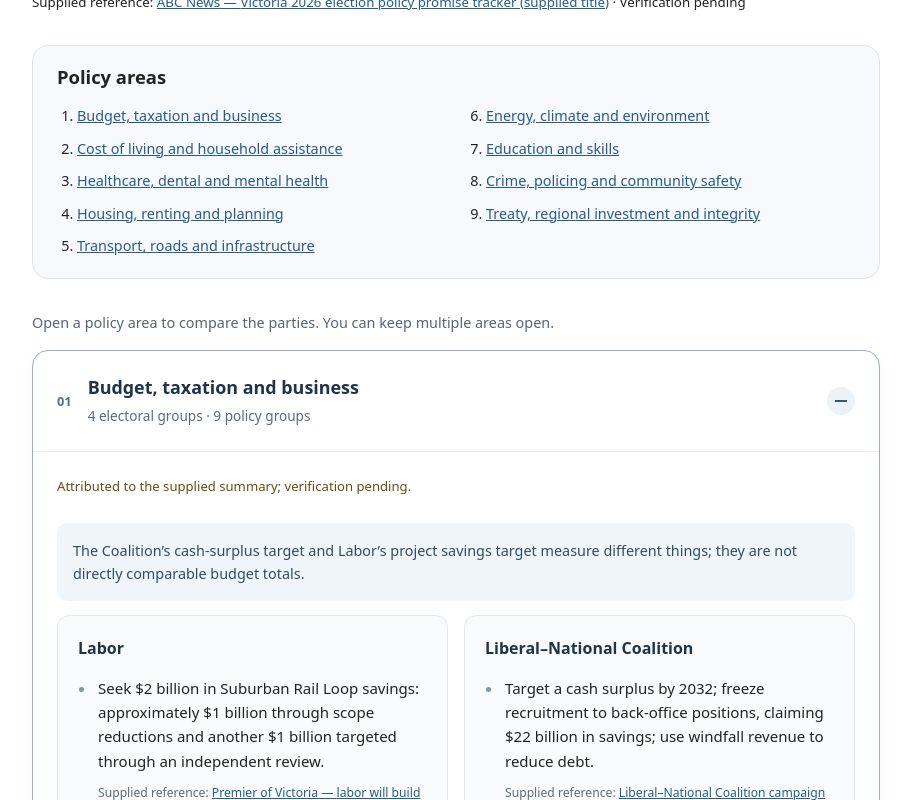
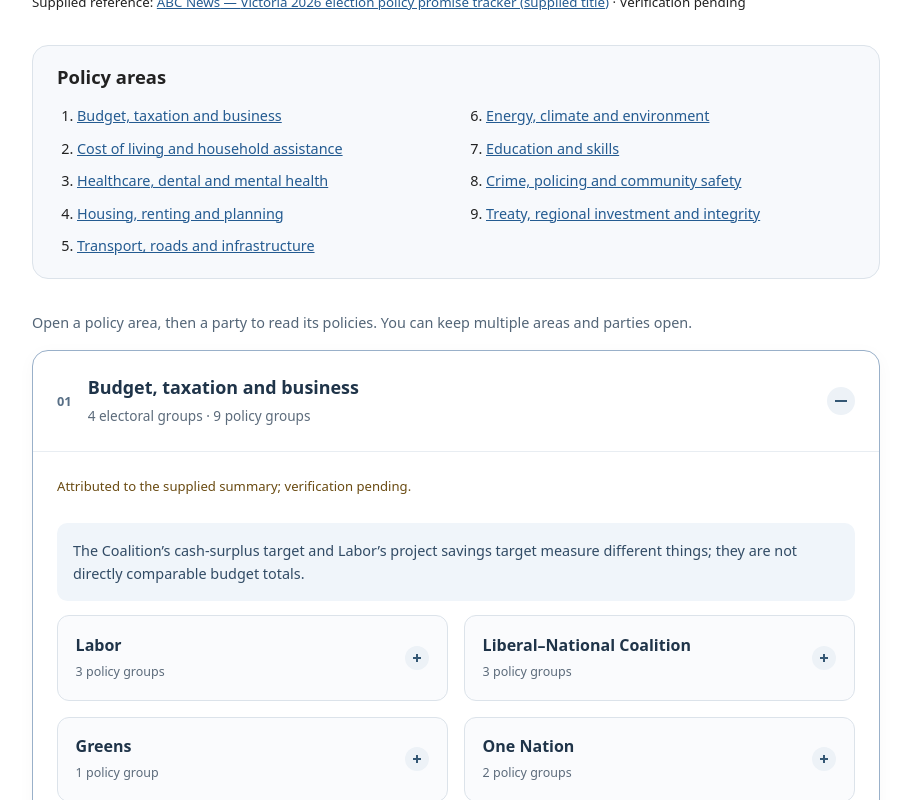
Before and after one commit to adludo/research-politics, a Next.js app: page /elections/victoria-2026 in a window 1280 px wide. Both pictures are taken after a click on the heading 640 px from the left and 1308 px from the top of the page. Shown: the part 908-1708 px from the top of the page, without its empty margins (184-1095 px from the left). Built offline with nearby package versions, Linux system fonts and the light colour scheme.

Commit message:
FEAT: add independently expandable party policy panels

```diff
--- a/components/policies/PartyPolicyCard.tsx
+++ b/components/policies/PartyPolicyCard.tsx
@@ -1,17 +1,25 @@
+import ExpandableSection from '../ui/ExpandableSection';
 import SourceReference from './SourceReference';
 import type { PartyPolicies, PolicySources } from './types';
 import styles from './PolicyComparison.module.css';
 
 export interface PartyPolicyCardProps {
+  id: string;
   party: PartyPolicies;
   sources: PolicySources;
   referenceStatus: string;
 }
 
-export default function PartyPolicyCard({ party, sources, referenceStatus }: PartyPolicyCardProps) {
+export default function PartyPolicyCard({ id, party, sources, referenceStatus }: PartyPolicyCardProps) {
   return (
     <article className={styles.party}>
-      <h3 className={styles.partyName}>{party.name}</h3>
+      <ExpandableSection
+        id={id}
+        title={party.name}
+        description={`${party.claims.length} policy ${party.claims.length === 1 ? 'group' : 'groups'}`}
+        headingLevel={3}
+        variant="compact"
+      >
         {party.claims.length ? (
           <ul className={styles.claims}>
             {party.claims.map((claim, index) => {
@@ -26,6 +34,7 @@ export default function PartyPolicyCard({ party, sources, referenceStatus }: Par
             })}
           </ul>
         ) : <p className={styles.empty}>No policies listed in this summary.</p>}
+      </ExpandableSection>
     </article>
   );
 }
--- a/components/policies/PolicyComparison.module.css
+++ b/components/policies/PolicyComparison.module.css
@@ -3,9 +3,8 @@
 .notice { font-size: .82rem; color: #6a4b12; padding: .7rem 0; }
 .note { background: #f0f5fa; color: #314b65; padding: 1rem; border-radius: .65rem; font-size: .9rem; }
 .parties { display: grid; grid-template-columns: repeat(2, minmax(0, 1fr)); gap: 1rem; align-items: start; }
-.party { min-width: 0; padding: 1.25rem; border: 1px solid #e2e8ef; border-radius: .75rem; background: #fafbfd; }
-.partyName { margin: 0 0 1rem; font-size: 1rem; line-height: 1.5; color: #1f3449; }
-.claims { margin: 0; padding-left: 1.1rem; font-size: .94rem; }
+.party { min-width: 0; }
+.claims { margin: 1rem 0 0; padding-left: 1.1rem; font-size: .94rem; }
 .claims li { padding-left: .15rem; margin-bottom: 1.25rem; }
 .claims li:last-child { margin-bottom: 0; }
 .claims li::marker { color: #8095aa; }
--- a/components/policies/PolicyComparison.tsx
+++ b/components/policies/PolicyComparison.tsx
@@ -15,7 +15,7 @@ export default function PolicyComparison({
 }: PolicyComparisonProps) {
   return (
     <div className={styles.comparison}>
-      <p className={styles.hint}>Open a policy area to compare the parties. You can keep multiple areas open.</p>
+      <p className={styles.hint}>Open a policy area, then a party to read its policies. You can keep multiple areas and parties open.</p>
       {sections.map((section, index) => (
         <ExpandableSection
           key={section.id}
@@ -27,8 +27,8 @@ export default function PolicyComparison({
           <p className={styles.notice}>{verificationNotice}</p>
           {section.note && <p className={styles.note}>{section.note}</p>}
           <div className={styles.parties}>
-            {section.parties.map(party => (
-              <PartyPolicyCard key={party.name} party={party} sources={sources} referenceStatus={referenceStatus} />
+            {section.parties.map((party, partyIndex) => (
+              <PartyPolicyCard key={party.name} id={`${section.id}-party-${partyIndex + 1}`} party={party} sources={sources} referenceStatus={referenceStatus} />
             ))}
           </div>
         </ExpandableSection>
--- a/components/ui/ExpandableSection.module.css
+++ b/components/ui/ExpandableSection.module.css
@@ -43,3 +43,10 @@
   .panel > .content { display: block; }
   .indicator { display: none; }
 }
+
+.compact { background: #fafbfd; box-shadow: none; border-radius: .75rem; }
+.compact > .summary { padding: 1.1rem; gap: .75rem; }
+.compact > .summary .title { font-size: 1rem; }
+.compact > .summary .description { font-size: .78rem; }
+.compact > .summary .indicator { flex-basis: 1.5rem; height: 1.5rem; }
+.compact > .content { padding: 0 1.1rem 1.1rem; }
--- a/components/ui/ExpandableSection.tsx
+++ b/components/ui/ExpandableSection.tsx
@@ -8,12 +8,14 @@ export interface ExpandableSectionProps {
   title: string;
   description?: string;
   index?: number;
+  headingLevel?: 2 | 3 | 4;
+  variant?: 'default' | 'compact';
   children: ReactNode;
 }
 
 /** Independent native disclosures keep content accessible without JavaScript. */
 export default function ExpandableSection({
-  id, title, description, index, children,
+  id, title, description, index, headingLevel = 2, variant = 'default', children,
 }: ExpandableSectionProps) {
   const panel = useRef<HTMLDetailsElement>(null);
 
@@ -21,6 +23,12 @@ export default function ExpandableSection({
     const revealLinkedSection = () => {
       if (window.location.hash !== `#${id}` || !panel.current) return;
       panel.current.open = true;
+      // A nested party permalink must also reveal its enclosing policy area.
+      let ancestor = panel.current.parentElement?.closest('details');
+      while (ancestor) {
+        ancestor.open = true;
+        ancestor = ancestor.parentElement?.closest('details');
+      }
       panel.current.scrollIntoView({ block: 'start' });
     };
     revealLinkedSection();
@@ -29,11 +37,11 @@ export default function ExpandableSection({
   }, [id]);
 
   return (
-    <details ref={panel} id={id} className={styles.panel}>
+    <details ref={panel} id={id} className={`${styles.panel} ${variant === 'compact' ? styles.compact : ''}`}>
       <summary className={styles.summary}>
         {index !== undefined && <span className={styles.index} aria-hidden="true">{String(index).padStart(2, '0')}</span>}
         <span className={styles.label}>
-          <span className={styles.title} role="heading" aria-level={2}>{title}</span>
+          <span className={styles.title} role="heading" aria-level={headingLevel}>{title}</span>
           {description && <span className={styles.description}>{description}</span>}
         </span>
         <span className={styles.indicator} aria-hidden="true" />
```
Also changed, not shown: 1 other file (tests, documents, lock files or other folders). Lines whose indentation alone changed are shown as unchanged.
